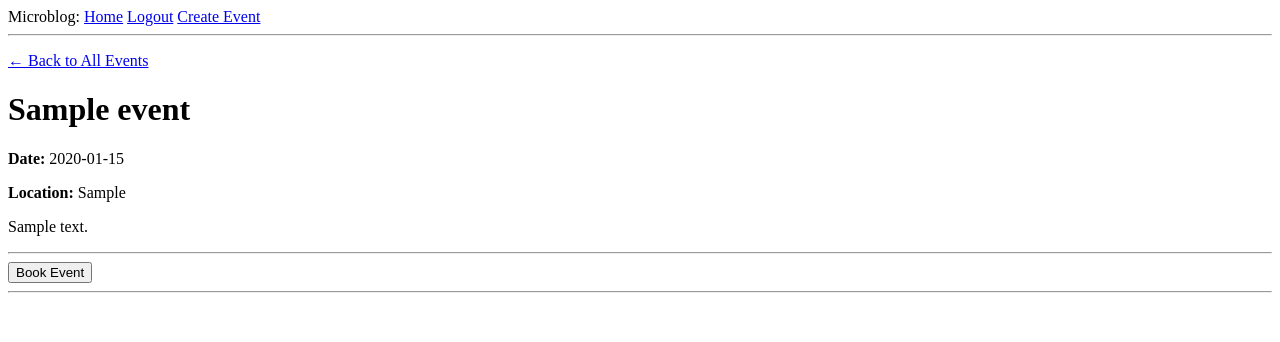
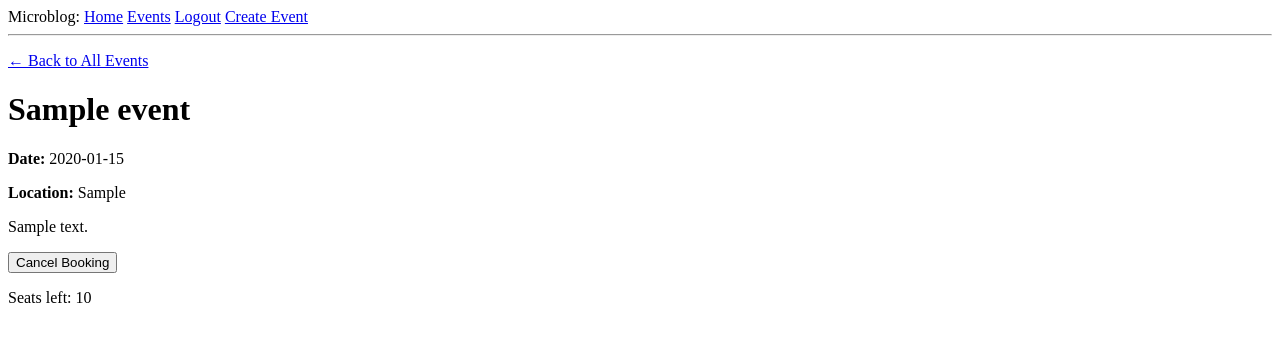
Before and after one commit to luckykhan01/eventbookingsystem, a Flask app: page /event/1 in a window 1280 px wide. Shown: the top 342 px of the page. Run offline with Flask 3, Linux system fonts and the light colour scheme; a user stored in the database is signed in; tables that the repository leaves empty hold one stand-in row (values such as "Sample post").

Commit message:
Added Events button and cancelling an event function

```diff
--- a/app/routes.py
+++ b/app/routes.py
@@ -78,7 +78,10 @@ def events():
 @app.route('/event/<int:event_id>')
 def event_detail(event_id):
     event = Event.query.get_or_404(event_id)
-    return render_template('event_detail.html', event=event)
+    is_booked = Booking.query.filter_by(
+        user_id=current_user.id, event_id=event_id
+    ).first() is not None
+    return render_template('event_detail.html', event=event, is_booked=is_booked)
 
 @app.route('/book_event/<int:event_id>', methods=["POST"])
 @login_required
@@ -96,11 +99,11 @@ def book_event(event_id):
         flash('Sorry, no seats are left for this event', 'warning')
         return redirect(url_for('event_detail', event_id=event_id))
 
+    event.seats_left -= 1
+
     new_booking = Booking(user_id=current_user.id, event_id=event_id)
     db.session.add(new_booking)
     db.session.commit()
-
-    event.seats_left -= 1
 
     flash('Event booked successfully!')
 
@@ -113,11 +116,11 @@ def cancel_booking(event_id):
 
     db.session.delete(booking)
 
-    event = Event.query.get_or_404()
+    event = Event.query.get_or_404(event_id)
     event.seats_left += 1
 
     db.session.commit()
 
     flash('Your booking has been cancelled.', 'success')
 
-    return render_template(url_for('event_detail'), event_id=event_id)
+    return redirect(url_for('event_detail', event_id=event_id))
--- a/app/templates/base.html
+++ b/app/templates/base.html
@@ -11,6 +11,7 @@
         <div>
             Microblog:
             <a href="{{ url_for('index') }}">Home</a>
+            <a href="{{ url_for('events') }}">Events</a>
             {% if current_user.is_anonymous %}
             <a href="{{ url_for('login') }}">Login</a>
             {% else %}
--- a/app/templates/event_detail.html
+++ b/app/templates/event_detail.html
@@ -8,14 +8,16 @@
     <p><strong>Location:</strong> {{ event.location }}</p>
     <p>{{ event.description }}</p>
 
-    <hr>
-
-    <!-- Booking form -->
+    {% if is_booked %}
+    <form action="{{ url_for('cancel_booking', event_id=event.event_id) }}" method="post">
+        <button type="submit">Cancel Booking</button>
+    </form>
+    {% else %}
     <form action="{{ url_for('book_event', event_id=event.event_id) }}" method="post">
         <button type="submit">Book Event</button>
     </form>
-
-    <hr>
+    {% endif %}
+    <p>Seats left: {{ event.seats_left }}</p>
 
 {#    {% if prev_event_id %}#}
 {#        <a href="{{ url_for('event_detail', event_id=prev_event_id) }}">← Previous Event</a>#}
```
Also changed, not shown: app.db.
